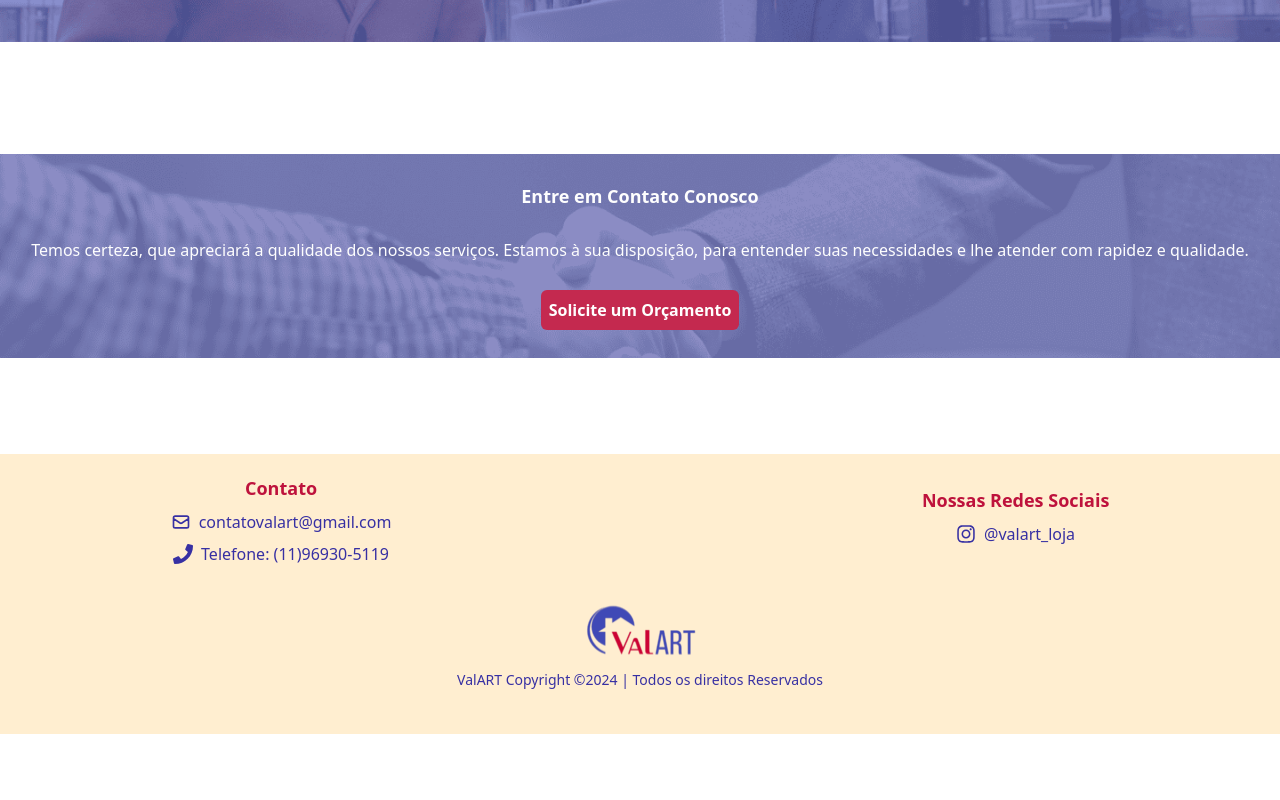
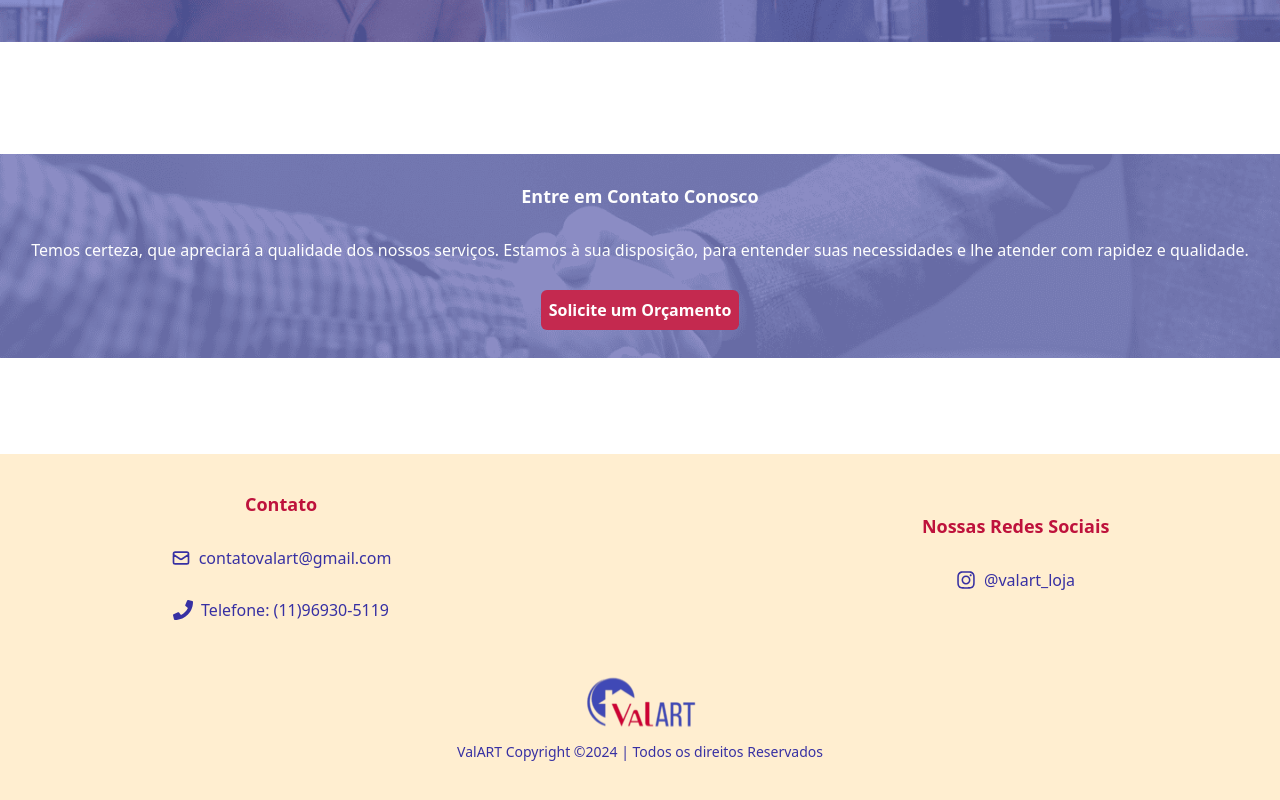
Before and after one commit to Rafael-84/valart, a React (Vite) app: page / in a window 1280 px wide. Shown: the part 1672-2472 px from the top of the page. Before the commit the page ends 2406 px from the top, so only its background shows below. Built offline with nearby package versions, Linux system fonts and the light colour scheme.

Commit message:
ajustando config

```diff
--- a/src/components/Footer/index.jsx
+++ b/src/components/Footer/index.jsx
@@ -19,16 +19,16 @@ export function Footer() {
 
     return (
         <footer className="flex flex-col items-center bg-fundo mt-24  ">
-            <div className="flex flex-col gap-5 mt-5 md:flex md:flex-row md:items-center md:justify-between md:w-full lg:w-10/12 4k:w-1/2">
-                <div className='md:ml-16'>
-                    <h2 className="text-center font-bold text-lg text-rose-700 ">Contato</h2>
+            <div className="flex flex-col gap-5 mt-5 md:flex md:flex-row md:items-center md:justify-between  md:w-full lg:w-10/12 4k:w-1/2">
+                <div className='my-4 md:ml-16 '>
+                    <h2 className="text-center font-bold text-lg text-rose-700 mb-7 ">Contato</h2>
 
-                    <div className="flex items-center justify-center gap-2 text-sm text-center my-2 text-indigo-800 font-medium md:text-base"><HiOutlineMail size={20}/><p>{email}</p></div>
+                    <div className="flex items-center justify-center gap-2 text-sm text-center my-2 mb-7 text-indigo-800 font-medium md:text-base"><HiOutlineMail size={20}/><p>{email}</p></div>
                     <div className="flex items-center justify-center gap-2  text-sm text-center text-indigo-800 font-medium md:text-base"><FaPhone size={20} /><Link title="WhatssApp" to={urlWhatsApp} target='_blank' className='hover:text-rose-700 '>Telefone: {telefone} </Link></div>
                 </div>
-                <div className='md:mr-16'>
+                <div className='my-4 md:mr-16'>
                     <h2 className="text-center font-bold text-lg text-rose-700  "> Nossas Redes Sociais</h2>
-                    <div className="flex items-center justify-center gap-2 text-sm text-center my-2 text-indigo-800 font-medium   md:text-base"><FaInstagram  size={20} /><Link title="Instagram" to={instagram} target='_blank' className='hover:text-rose-700 ' >{insta}</Link></div>
+                    <div className="flex items-center justify-center gap-2 text-sm text-center my-2 mt-7 text-indigo-800 font-medium  md:text-base"><FaInstagram  size={20} /><Link title="Instagram" to={instagram} target='_blank' className='hover:text-rose-700 ' >{insta}</Link></div>
                 </div>
             </div>
             <div className="flex justify-center items-center "><img width={128} height={130} src={logoMain} title="Logo valART" alt="Logo da empresa valART" className=" w-32 h-32  " /></div>
--- a/src/pages/home/index.jsx
+++ b/src/pages/home/index.jsx
@@ -1,4 +1,5 @@
 
+import React from "react";
 import { Link } from "react-router-dom";
 import { Footer } from "../../components/Footer";
 import { FeedbackAndContact } from "../../components/FeedBackAndContact";
@@ -25,7 +26,7 @@ export function Home() {
                         <div className="flex items-center justify-center gap-4 p-1">
                             <Link title="Home" to="/" className="text-sm text-indigo-700 font-bold hover:text-rose-600 transition-colors ">Home</Link>
                             <Link title="Serviços" to="/servicos" className="text-sm text-indigo-700 font-bold hover:text-rose-600 transition-colors  ">Serviços</Link>
-                            <Link title="Contato" to={urlWhatsApp} className="hidden md:flex md:p-1 md:bg-rose-700 md:rounded md:text-white md:font-bold md:hover:bg-rose-600 md:transition-colors">Contato</Link>
+                            <Link title="Contato" to={urlWhatsApp} target="_blank" className="hidden md:flex md:p-1 md:bg-rose-700 md:rounded md:text-white md:font-bold md:hover:bg-rose-600 md:transition-colors">Contato</Link>
                         </div>
                     </nav>
                 </header>
@@ -38,16 +39,16 @@ export function Home() {
                             <p className="text-indigo-800 w-11/12  mx-auto text-center  font-medium md:w-3/4 md:ml-auto md:text-center 4k:w-2/6">
                                 Dê vida aos seus espaços com a Valart! Especializada em gesso, nossa equipe transforma ambientes com elegância e inovação. Entre em contato e descubra como podemos criar o projeto dos seus sonhos. Sua transformação começa aqui!</p>
 
-                            <Link to={urlWhatsApp} aria-label="Botão que abrirá o contato da empresa no WhatsApp" className="mx-auto my-10 bg-rose-700 p-2 rounded-md text-white font-bold hover:bg-rose-600 transition-colors md:ml-64 md:mt-[60px] lg:ml-52 xl:ml-72 2xl:ml-80 4k:mr-80">Entrar em Contato</Link>
+                            <Link to={urlWhatsApp} target="_blank" aria-label="Botão que abrirá o contato da empresa no WhatsApp" className="mx-auto my-10 bg-rose-700 p-2 rounded-md text-white font-bold hover:bg-rose-600 transition-colors md:ml-64 md:mt-[60px] lg:ml-52 xl:ml-72 2xl:ml-80 4k:mr-80">Entrar em Contato</Link>
                         </div>
                         <img width={211} height={317} src={imgHome} title="Rapaz utilizando um nível" alt="Rapaz trabalhando e utilizando um nível" className="hidden md:flex md:absolute md:w-auto md:h-[317px] md:right-14 md:top-[270px] md:rounded-sm md:opacity-95 md:shadow-lg md:shadow-indigo-400  lg:right-44 xl:right-[290px] 2xl:right-96 4k:right-[800px] " />
                     </div>
-                    <Link to={urlWhatsApp} aria-label="Botão flutuante que abrirá o contato da empresa no WhatsApp" target="_blank" rel="noopener noreferrer" ><FaWhatsapp className="hidden md:flex md:fixed md:left-20 md:top-[530px] xl:top-[75%] 4k:top-[930px] animate-bounce z-10 hover:shadow-slate-700 " size={80} color="#0cb132" /></Link>
+                    <Link to={urlWhatsApp} aria-label="Botão flutuante que abrirá o contato da empresa no WhatsApp" target="_blank" rel="noopener noreferrer" ><FaWhatsapp className="hidden md:flex md:fixed md:right-20 md:top-[530px] xl:top-[75%] 4k:top-[930px] animate-bounce z-10 hover:shadow-slate-700 " size={80} color="#0cb132" /></Link>
                 </section>
             </section>
             <section className="flex items-center justify-center flex-col bg-corHeader">
                 <h1 className="text-center my-8 font-bold text-lg text-rose-700 md:mt-28 md:mb-5  ">Nossos Serviços</h1>
-                <div className="flex items-center justify-center flex-col my-9 gap-4 md:mx-10 md:mb-20 md:w-11/12 md:gap-10 lg:grid lg:grid-cols-2 xl:flex xl:flex-row xl:w-11/12 4k:w-1/2">
+                <div className="flex items-center justify-center flex-col my-9 gap-10 md:mx-10 md:mb-20 md:w-11/12 md:gap-10 lg:grid lg:grid-cols-2 xl:flex xl:flex-row xl:w-11/12 4k:w-1/2">
                     <div className="w-11/12 h-full bg-fundo flex items-center justify-center flex-col gap-4 p-4 md:h-[260px] md:gap-8 lg:w-full lg:h-[300px] lg:justify-between xl:h-[350px] xl:gap-2  4k:w-1/2">
                         <h2 className="font-bold text-indigo-800 mt-2" >Em Gesso</h2>
                         <p className="mx-2 text-indigo-900 text-sm font-medium" >A Valart é especialista em serviços de gesso, oferecendo soluções como forro de gesso acartonado, drywall, sancas e molduras decorativas. Atuamos em reformas residenciais e comerciais, garantindo acabamentos de alta qualidade e estética impecável. Também realizamos instalação e manutenção de drywall, proporcionando conforto e praticidade aos seus ambientes.</p>
--- a/src/pages/servicos/index.jsx
+++ b/src/pages/servicos/index.jsx
@@ -1,4 +1,4 @@
-
+import React from "react";
 import { Link } from "react-router-dom";
 import { Footer } from "../../components/Footer";
 import { FeedbackAndContact } from "../../components/FeedBackAndContact";
```
